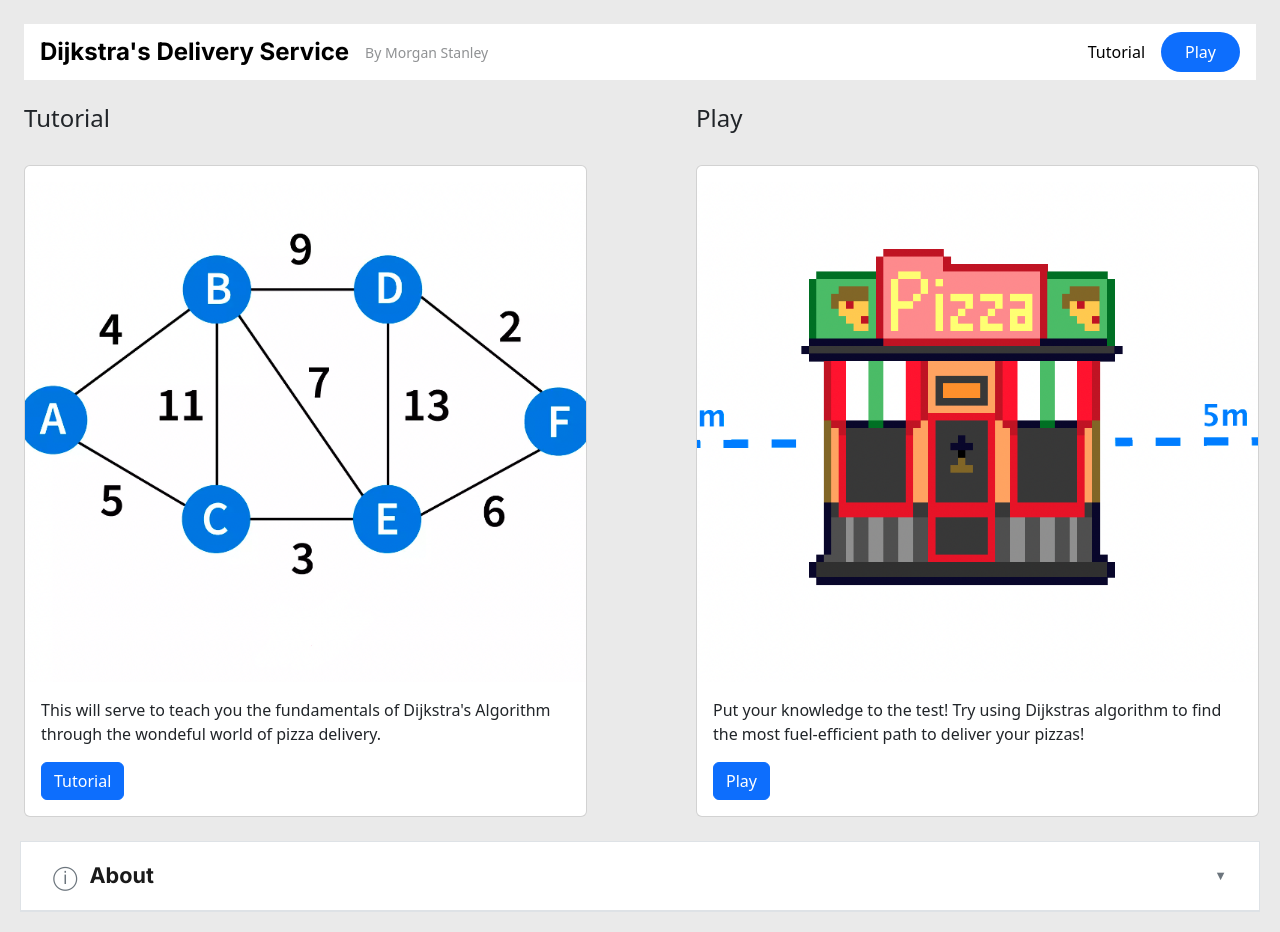
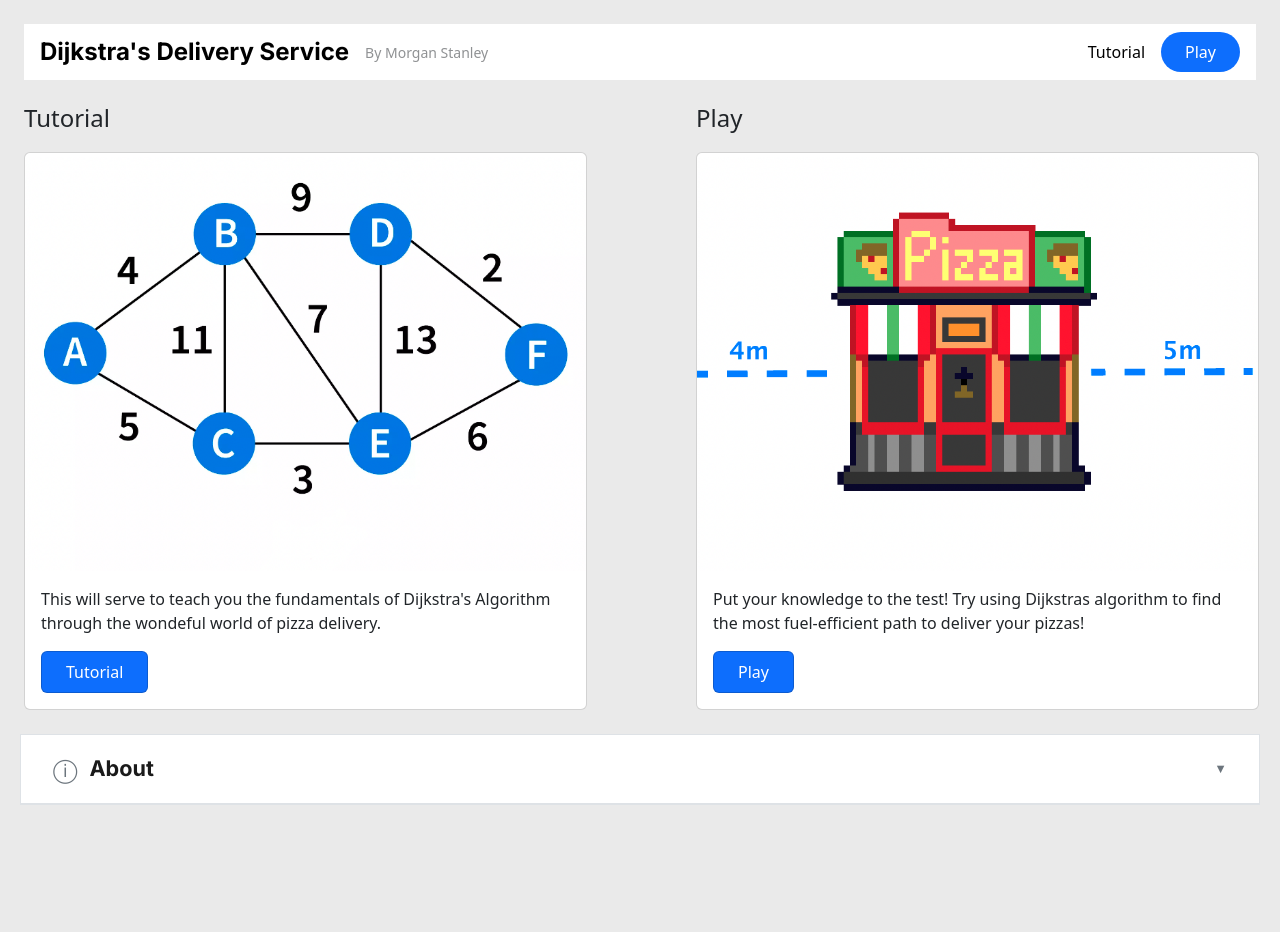
Before and after one commit to JosephMcLean118/dijkstras-delivery, a React (Vite) app in the folder delivery/: page / in a window 1280 px wide. After the commit the page ends 825 px from the top, so only its background shows below. Built offline with nearby package versions, Linux system fonts and the light colour scheme.

Commit message:
jazzed up the buttons

```diff
--- a/delivery/src/components/Body.jsx
+++ b/delivery/src/components/Body.jsx
@@ -13,8 +13,6 @@ function Body() {
                     to="/practice"
                     gameType="Tutorial"
                     image={practice}
-
-
                 />
                 <Widget
                     title="Play"
--- a/delivery/src/components/Pbody.jsx
+++ b/delivery/src/components/Pbody.jsx
@@ -29,7 +29,7 @@ function Pbody() {
         <div className="m-4">
             <div className="d-flex gap-2 mb-3">
                 <button
-                    className={`btn ${tab === "tutorial" ? "btn-primary" : "btn-outline-primary"}`}
+                    className="other-hover-grow py-2 px-4 card text-bg-primary text-decoration-none"
                     onClick={goTutorial}
                 >
                     Play Pizza Theme
--- a/delivery/src/components/Widget.jsx
+++ b/delivery/src/components/Widget.jsx
@@ -1,12 +1,10 @@
 import { Link } from "react-router-dom";
-import PizzPic3 from "../../src/components/PizzPic3.png";
-import practice from "../../src/components/practice.png";
 
 function Widget({title, details, to, gameType, image}) {
     return(
         <>
         <div className='body'>
-            <h4 className="card-title" style={{ marginBottom: "1vw", minHeight: '3rem' }}>
+            <h4 className="card-title" style={{ marginBottom: "0px", minHeight: '3rem' }}>
                 {title}
             </h4>
 
@@ -14,18 +12,17 @@ function Widget({title, details, to, gameType, image}) {
 
               <img
                 src={image}
-                className="card-img-top mt-3"
+                className="card-img-top mt-1"
                 alt="..."
-                style={{ width: '100%', height: '500px', objectFit: 'cover'}}
+                style={{ width: '100%', height: '414px', objectFit: 'cover', marginBottom:"0px"}}
               />
               <div className="card-body">
                 <p className="card-text">{details}</p>
-                <Link to={to} className="btn btn-primary">{gameType}</Link>
+                <Link to={to} className="other-hover-grow py-2 px-4 card text-bg-primary text-decoration-none">{gameType}</Link>
               </div>
             </div>
         </div>
         </>
-
     );
 }
 export default Widget;
```
